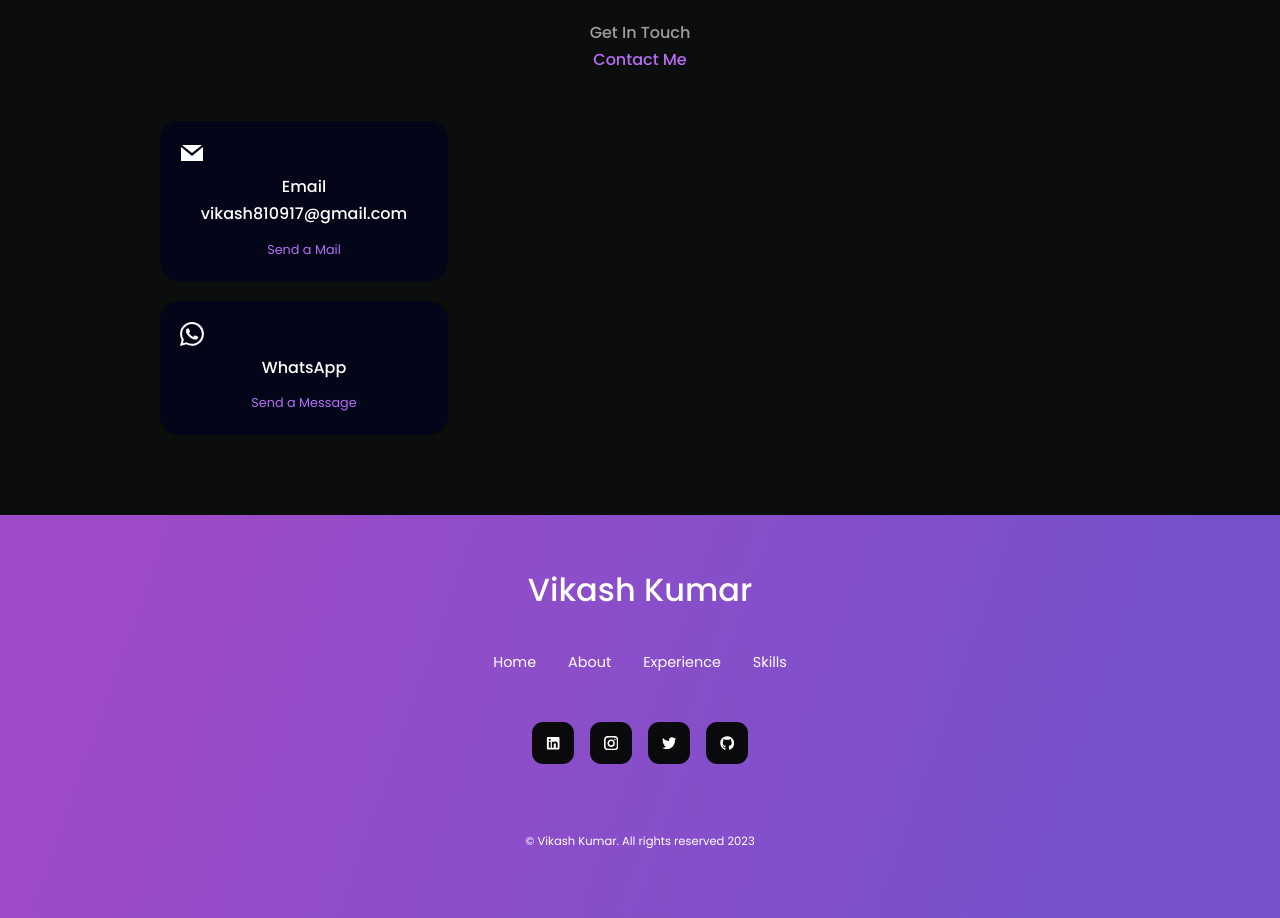
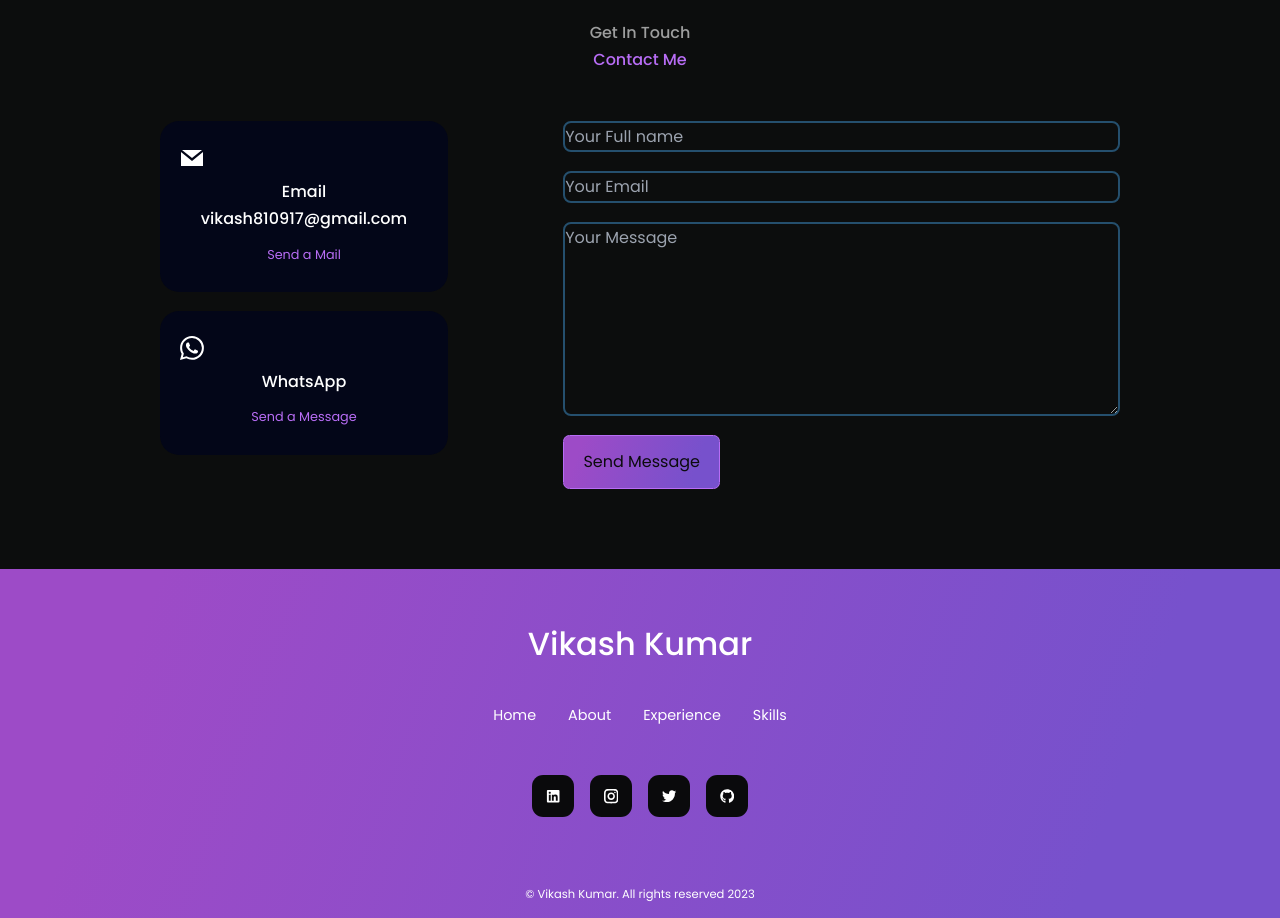
Before and after one commit to vikash-frontier/portfolio-v1, a React (Vite) app: page / in a window 1280 px wide. Shown: the part 3380-4298 px from the top of the page. Built offline with nearby package versions, Linux system fonts and the light colour scheme.

Commit message:
Added emailjs  in contact sec

```diff
--- a/package.json
+++ b/package.json
@@ -10,6 +10,7 @@
     "preview": "vite preview"
   },
   "dependencies": {
+    "@emailjs/browser": "^3.11.0",
     "@fortawesome/fontawesome-svg-core": "^6.4.2",
     "@fortawesome/free-brands-svg-icons": "^6.4.2",
     "@fortawesome/free-regular-svg-icons": "^6.4.2",
--- a/src/components/Contact/Contact.css
+++ b/src/components/Contact/Contact.css
@@ -17,7 +17,7 @@
 
 .contact_option {
   background: var(--color-bg-variant);
-  padding: 1.2rem;
+  padding: 1.5rem 1.2rem;
   border-radius: 1.2rem;
   text-align: center;
   border: 1px solid transparent;
--- a/src/components/Contact/Contact.jsx
+++ b/src/components/Contact/Contact.jsx
@@ -1,16 +1,48 @@
 import AOS from "aos";
 import "aos/dist/aos.css"; // You can also use <link> for styles
-import React, { useEffect, useRef } from "react";
+import React, { useEffect, useRef, useState } from "react";
 import { BsMessenger, BsWhatsapp } from "react-icons/bs";
+import emailjs from "@emailjs/browser";
 import { GrMail } from "react-icons/gr";
+import { templateId, serviceId, publicKey } from "../../constants";
 import { useInView } from "react-intersection-observer";
+
 import "./Contact.css";
 
 const Contact = () => {
+  const [name, setName] = useState("");
+  const [email, setEmail] = useState("");
+  const [message, setMessage] = useState("");
+
   useEffect(() => {
     AOS.init({ duration: 1200 });
   }, []);
   const { ref } = useInView({ threshold: 0.2 });
+
+  const form = useRef();
+
+  const sendEmailHandler = (e) => {
+    e.preventDefault();
+
+    const templeteParams = {
+      from_name: name,
+      from_email: email,
+      to_name: "Vikash Kumar",
+      message: message,
+    };
+
+    emailjs
+      .send(serviceId, templateId, templeteParams, publicKey)
+      .then((response) => {
+        console.log("Email sent successfully!", response);
+        setName("");
+        setEmail("");
+        setMessage("");
+      })
+      .then((err) => {
+        console.log("Error sending email: ", err);
+      });
+  };
 
   return (
     <section ref={ref} id="contact">
@@ -43,6 +75,35 @@ const Contact = () => {
             </a>
           </article>
         </div>
+        <form onSubmit={sendEmailHandler}>
+          <input
+            type="text"
+            name="name"
+            value={name}
+            onChange={(e) => setName(e.target.value)}
+            placeholder="Your Full name"
+            required
+          />
+          <input
+            type="email"
+            name="email"
+            value={email}
+            placeholder="Your Email"
+            onChange={(e) => setEmail(e.target.value)}
+            required
+          />
+          <textarea
+            name="message"
+            rows="7"
+            placeholder="Your Message"
+            value={message}
+            onChange={(e) => setMessage(e.target.value)}
+            required
+          ></textarea>
+          <button type="submit" className="btn btn-primary">
+            Send Message
+          </button>
+        </form>
       </div>
     </section>
   );
--- a/src/constants/index.js
+++ b/src/constants/index.js
@@ -1,4 +1,8 @@
 import { frontier, newton } from "../assets";
+
+const templateId = "template_9g8ql9r";
+const serviceId = "service_3uctolo";
+const publicKey = "xcaYUkooxzbxyNjZs";
 
 const experiences = [
   {
@@ -199,4 +203,4 @@ const skills = [
   },
 ];
 
-export { experiences, skills };
+export { experiences, skills, templateId, serviceId, publicKey };
```
Also changed, not shown: 1 other file (tests, documents, lock files or other folders).
